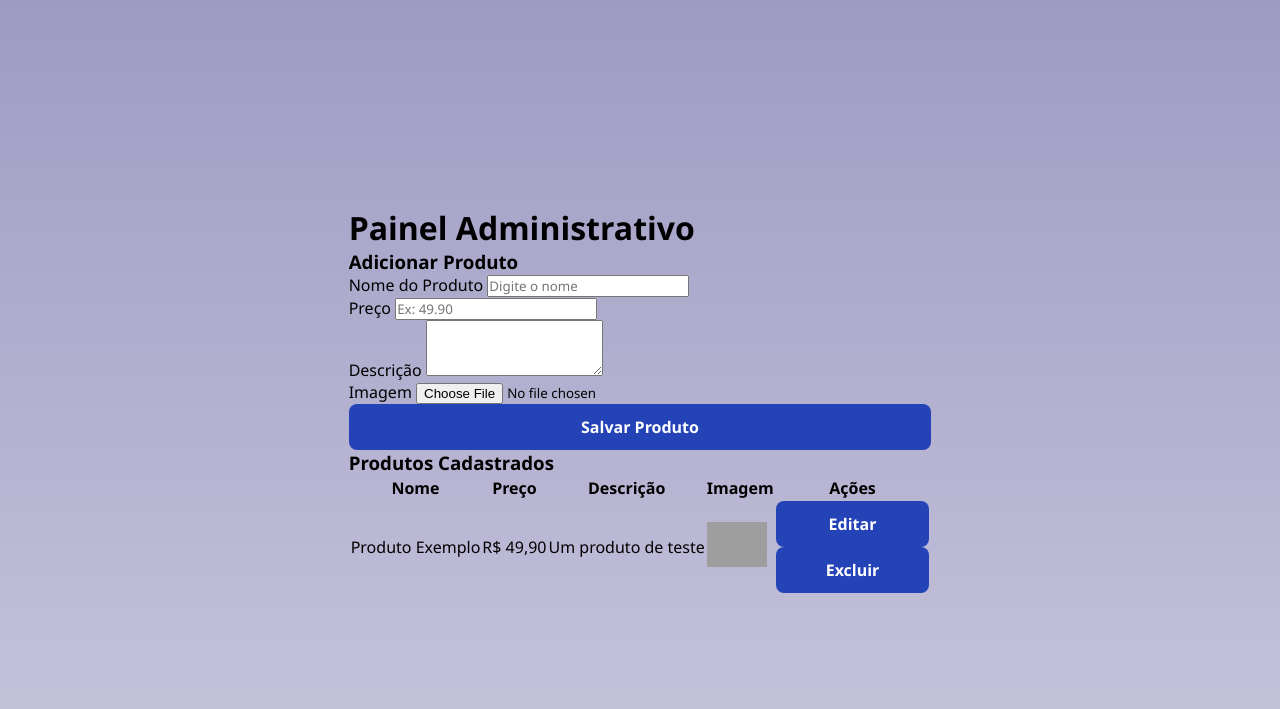
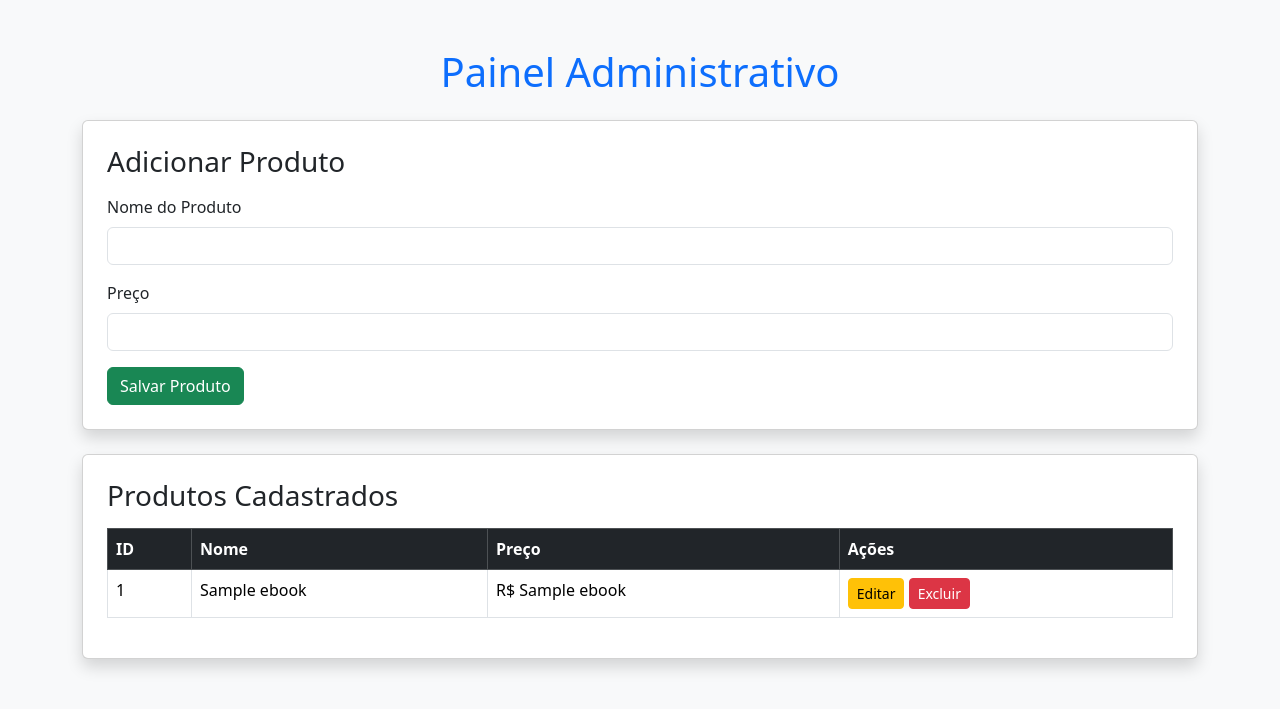
Before and after one commit to henriquedomingues/ProjetoLoja, a Flask app: template src/templates/adm.html in a window 1280 px wide. Shown: the top 709 px of the page. Run offline with Flask 3, Linux system fonts and the light colour scheme; the template is opened without the code that fills it: most values are stand-ins (such as "Sample title", 1, 10 or a date in 2020); some libraries are stand-ins or nearby versions; grey boxes are pictures that could not be loaded.

Commit message:
Pagina de Adm Funcionando e Integrada com o banco de dados

```diff
--- a/src/app.py
+++ b/src/app.py
@@ -2,61 +2,101 @@ from flask import Flask, render_template, request, redirect, url_for, session
 from flask_mysqldb import MySQL
 
 app = Flask(__name__)
-# Configuração da chave secreta para a sessão
 app.secret_key = '1234'
 
 # Configuração do banco de dados MySQL
-app.config['MYSQL_HOST'] = 'localhost' # Ou o IP do seu servidor MySQL
+app.config['MYSQL_HOST'] = 'localhost'
 app.config['MYSQL_USER'] = 'root'
 app.config['MYSQL_PASSWORD'] = ''
 app.config['MYSQL_DB'] = 'dbloja'
 
 mysql = MySQL(app)
 
-# Rota para a página de login (página inicial)
+# ---------------------- LOGIN ---------------------- #
+
 @app.route('/')
 def login_page():
     return render_template('form-adm.html')
 
-# Rota para o processamento do formulário de login
 @app.route('/login', methods=['POST'])
 def login():
-    # Pega os dados do formulário
     username = request.form['username']
     password = request.form['password']
 
-    # Conecta ao banco de dados e busca o usuário
     cur = mysql.connection.cursor()
     cur.execute("SELECT * FROM admins WHERE username = %s AND password = %s", (username, password))
     user = cur.fetchone()
     cur.close()
 
-    # Verifica se o usuário e a senha estão corretos
     if user:
-        # Se as credenciais estiverem corretas, armazena o usuário na sessão
         session['logged_in'] = True
-        session['username'] = user[1]  # Assumindo que o nome de usuário está na segunda coluna
+        session['username'] = user[1]
         return redirect(url_for('admin_dashboard'))
     else:
-        # Se as credenciais estiverem incorretas, redireciona para o login com uma mensagem de erro
         return "Usuário ou senha incorretos. <a href='/'>Tente novamente</a>"
 
-# Rota para a página administrativa
-@app.route('/admin')
-def admin_dashboard():
-    # Verifica se o usuário está logado
-    if 'logged_in' in session and session['logged_in']:
-        return render_template('adm.html', username=session['username'])
-    else:
-        # Se não estiver logado, redireciona para a página de login
-        return redirect(url_for('login_page'))
-
-# Rota para sair (logout)
 @app.route('/logout')
 def logout():
     session.pop('logged_in', None)
     session.pop('username', None)
     return redirect(url_for('login_page'))
 
+# ---------------------- CRUD EBOOKS ---------------------- #
+
+@app.route('/admin')
+def admin_dashboard():
+    if 'logged_in' in session and session['logged_in']:
+        cur = mysql.connection.cursor()
+        cur.execute("SELECT * FROM tblebooks WHERE status = 1")
+        ebooks = cur.fetchall()
+        cur.close()
+        return render_template('adm.html', username=session['username'], ebooks=ebooks)
+    else:
+        return redirect(url_for('login_page'))
+
+# Criar novo ebook
+@app.route('/add', methods=['POST'])
+def add_ebook():
+    nome = request.form['nome']
+    preco = request.form['preco']
+
+    cur = mysql.connection.cursor()
+    cur.execute("INSERT INTO tblebooks (nomeEbook, precoEbook, status) VALUES (%s, %s, 1)", (nome, preco,))
+    mysql.connection.commit()
+    cur.close()
+
+    return redirect(url_for('admin_dashboard'))
+
+# Excluir ebook
+@app.route('/delete/<int:id>')
+def delete_ebook(id):
+    cur = mysql.connection.cursor()
+    cur.execute("UPDATE tblebooks SET status = 0 WHERE idEbook = %s", (id,))
+    mysql.connection.commit()
+    cur.close()
+    return redirect(url_for('admin_dashboard'))
+
+# Editar (carrega dados no form)
+@app.route('/edit/<int:id>')
+def edit_ebook(id):
+    cur = mysql.connection.cursor()
+    cur.execute("SELECT * FROM tblebooks WHERE idEbook = %s", (id,))
+    ebook = cur.fetchone()
+    cur.close()
+    return render_template('edit.html', ebook=ebook)
+
+# Atualizar após edição
+@app.route('/update/<int:id>', methods=['POST'])
+def update_ebook(id):
+    nome = request.form['nome']
+    preco = request.form['preco']
+
+    cur = mysql.connection.cursor()
+    cur.execute("UPDATE tblebooks SET nomeEbook=%s, precoEbook=%s WHERE idEbook=%s", (nome, preco, id))
+    mysql.connection.commit()
+    cur.close()
+    return redirect(url_for('admin_dashboard'))
+
+
 if __name__ == '__main__':
     app.run(debug=True)
--- a/src/templates/adm.html
+++ b/src/templates/adm.html
@@ -2,73 +2,57 @@
 <html lang="pt-br">
 <head>
     <meta charset="UTF-8">
-  <meta name="viewport" content="width=device-width, initial-scale=1.0">
     <title>Painel ADM</title>
-
-  <link rel="stylesheet" href="{{ url_for('static', filename='form-adm.css') }}">
-
-
+    <link href="https://cdn.jsdelivr.net/npm/bootstrap@5.3.3/dist/css/bootstrap.min.css" rel="stylesheet">
 </head>
 <body class="bg-light">
 
 <div class="container mt-5">
     <h1 class="text-center text-primary mb-4">Painel Administrativo</h1>
 
-    <!-- Formulário de cadastro -->
     <div class="card shadow p-4">
         <h3 class="mb-3">Adicionar Produto</h3>
-      <form>
+        <form action="{{ url_for('add_ebook') }}" method="POST">
             <div class="mb-3">
                 <label class="form-label">Nome do Produto</label>
-          <input type="text" class="form-control" placeholder="Digite o nome">
+                <input type="text" name="nome" class="form-control" required>
             </div>
             <div class="mb-3">
                 <label class="form-label">Preço</label>
-          <input type="number" step="0.01" class="form-control" placeholder="Ex: 49.90">
-        </div>
-        <div class="mb-3">
-          <label class="form-label">Descrição</label>
-          <textarea class="form-control" rows="3"></textarea>
-        </div>
-        <div class="mb-3">
-          <label class="form-label">Imagem</label>
-          <input type="file" class="form-control">
+                <input type="number" step="0.01" name="preco" class="form-control" required>
             </div>
             <button type="submit" class="btn btn-success">Salvar Produto</button>
         </form>
     </div>
 
-    <!-- Tabela de produtos cadastrados -->
     <div class="card shadow p-4 mt-4">
         <h3 class="mb-3">Produtos Cadastrados</h3>
         <table class="table table-bordered table-hover">
             <thead class="table-dark">
                 <tr>
+                    <th>ID</th>
                     <th>Nome</th>
                     <th>Preço</th>
-            <th>Descrição</th>
-            <th>Imagem</th>
                     <th>Ações</th>
                 </tr>
             </thead>
             <tbody>
+                {% for ebook in ebooks %}
                 <tr>
-            <td>Produto Exemplo</td>
-            <td>R$ 49,90</td>
-            <td>Um produto de teste</td>
-            <td><img src="../img_produtos/exemplo.jpg" width="60"></td>
+                    <td>{{ ebook[0] }}</td>
+                    <td>{{ ebook[1] }}</td>
+                    <td>R$ {{ ebook[2] }}</td>
                     <td>
-              <button class="btn btn-warning btn-sm">Editar</button>
-              <button class="btn btn-danger btn-sm">Excluir</button>
+                        <a href="{{ url_for('edit_ebook', id=ebook[0]) }}" class="btn btn-warning btn-sm">Editar</a>
+                        <a href="{{ url_for('delete_ebook', id=ebook[0]) }}" class="btn btn-danger btn-sm" onclick="return confirm('Tem certeza que deseja excluir?')">Excluir</a>
                     </td>
                 </tr>
+                {% endfor %}
             </tbody>
         </table>
     </div>
-
 </div>
 
-  <!-- Bootstrap JS -->
 <script src="https://cdn.jsdelivr.net/npm/bootstrap@5.3.3/dist/js/bootstrap.bundle.min.js"></script>
 </body>
 </html>
```
Also changed, not shown: src/templates/edit.html (added, +29 -0 lines). Lines whose indentation alone changed are shown as unchanged.
